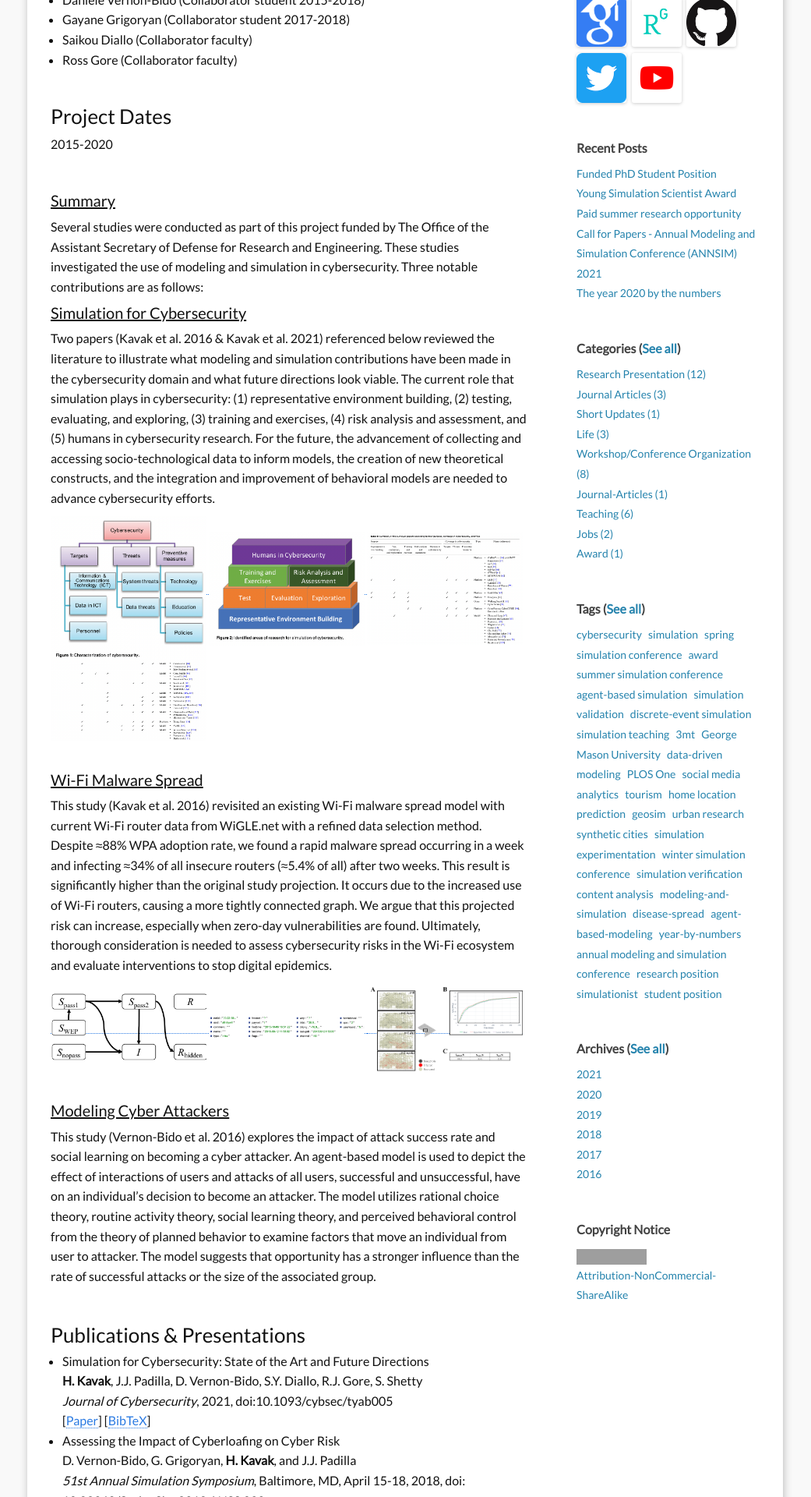
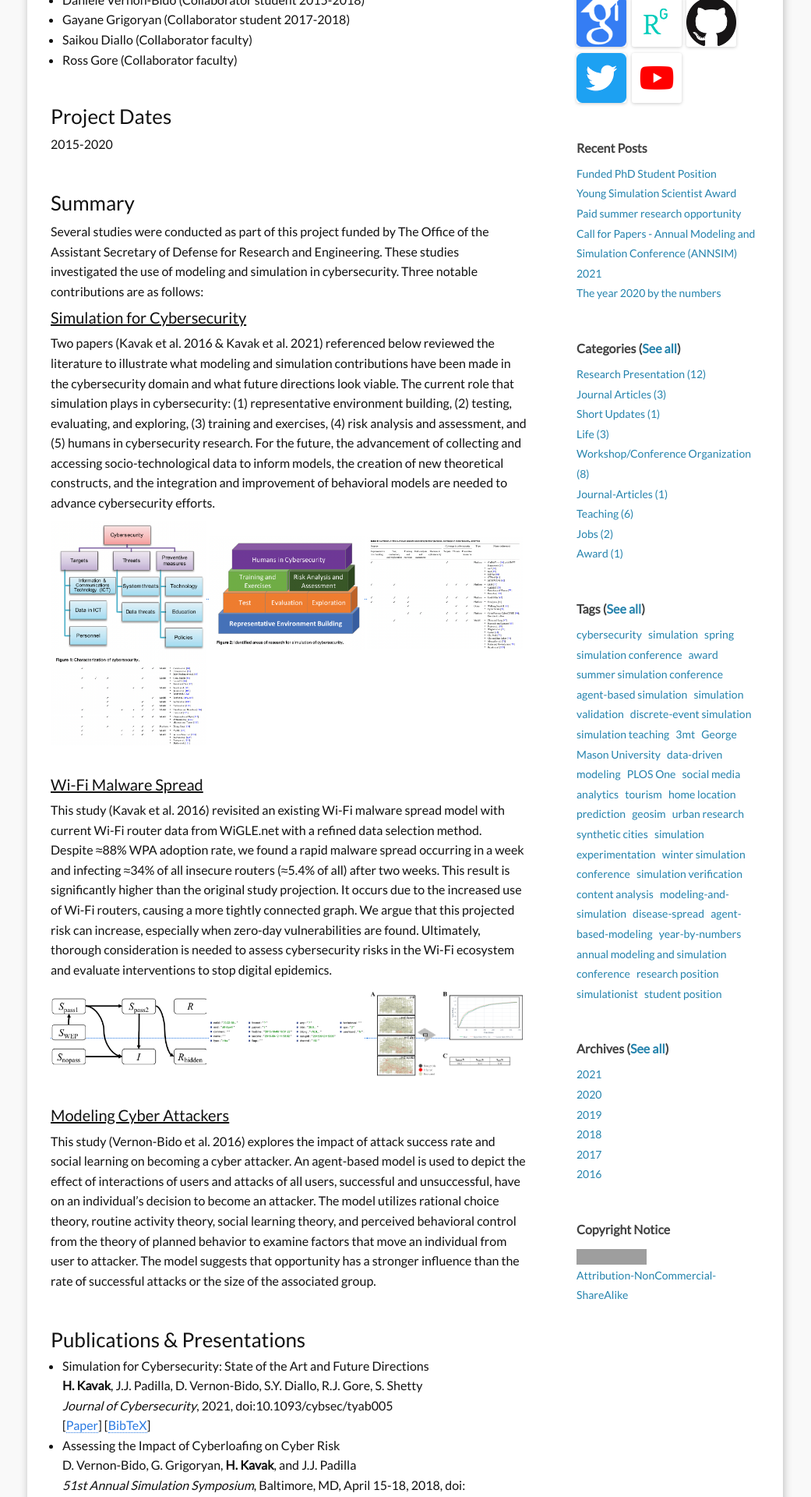
Before and after one commit to hamdikavak/hamdikavak.github.io, a Jekyll site: the page built from research/modeling-and-simulation-cybersecurity-contributions.md, in a window 1280 px wide. Shown: the part 480-2400 px from the top of the page at 78% size, without its empty margins (120-1161 px from the left). Built offline with Jekyll 4.4.1, drawn with Linux system fonts in a browser that asks for light colours; nearby versions of some CDN libraries; grey boxes are pictures that could not be loaded.

Commit message:
html tag typo fix

```diff
--- a/research/modeling-and-simulation-cybersecurity-contributions.md
+++ b/research/modeling-and-simulation-cybersecurity-contributions.md
@@ -26,8 +26,8 @@ permalink: /research/modeling-and-simulation-cybersecurity-contributions/
 
 <br/>
 
+### Summary
 
-#### <u>Summary</u>
 Several studies were conducted as part of this project funded by The Office of the Assistant Secretary of Defense for Research and Engineering. These studies investigated the use of modeling and simulation in cybersecurity. Three notable contributions are as follows:
 
 #### <u>Simulation for Cybersecurity</u>
```
